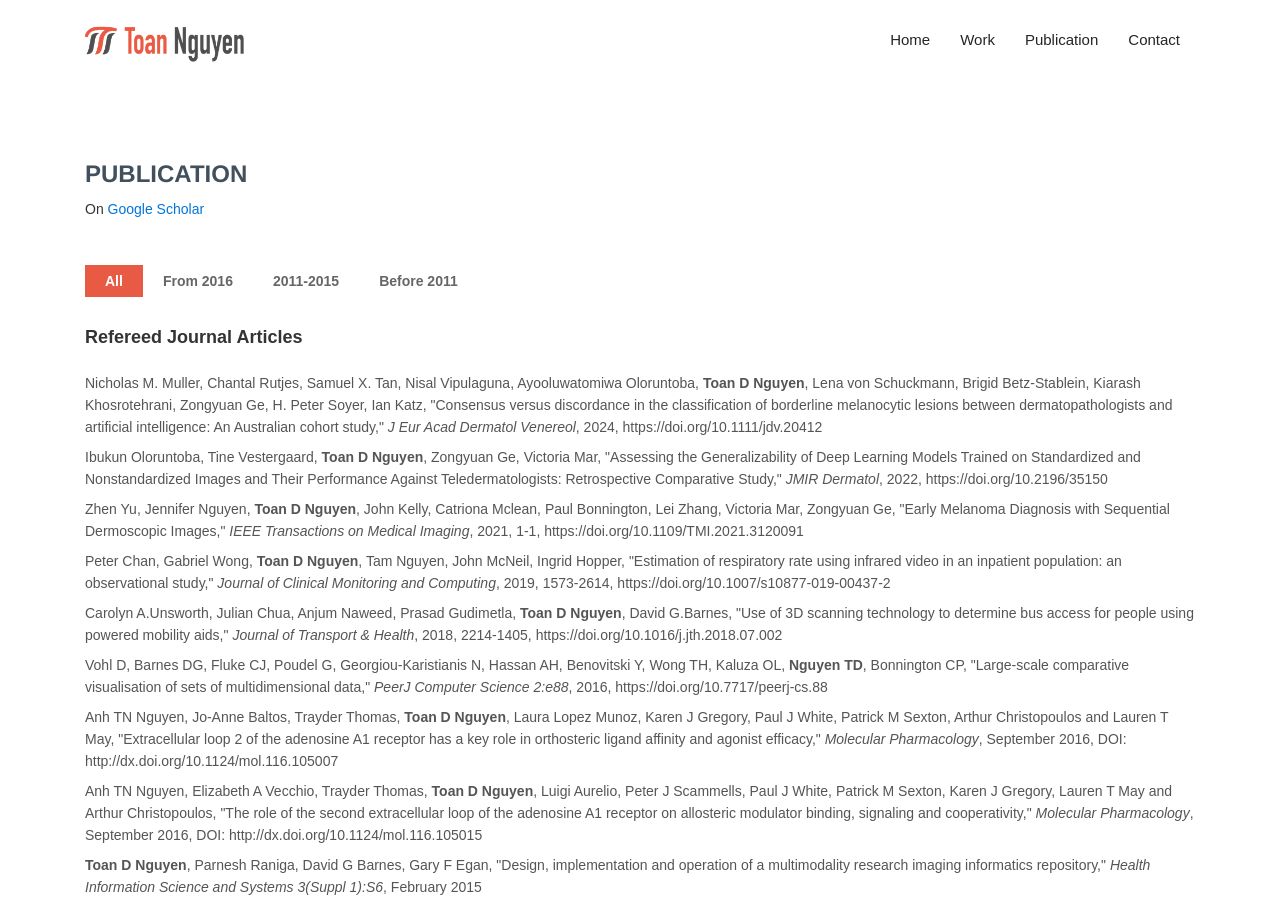
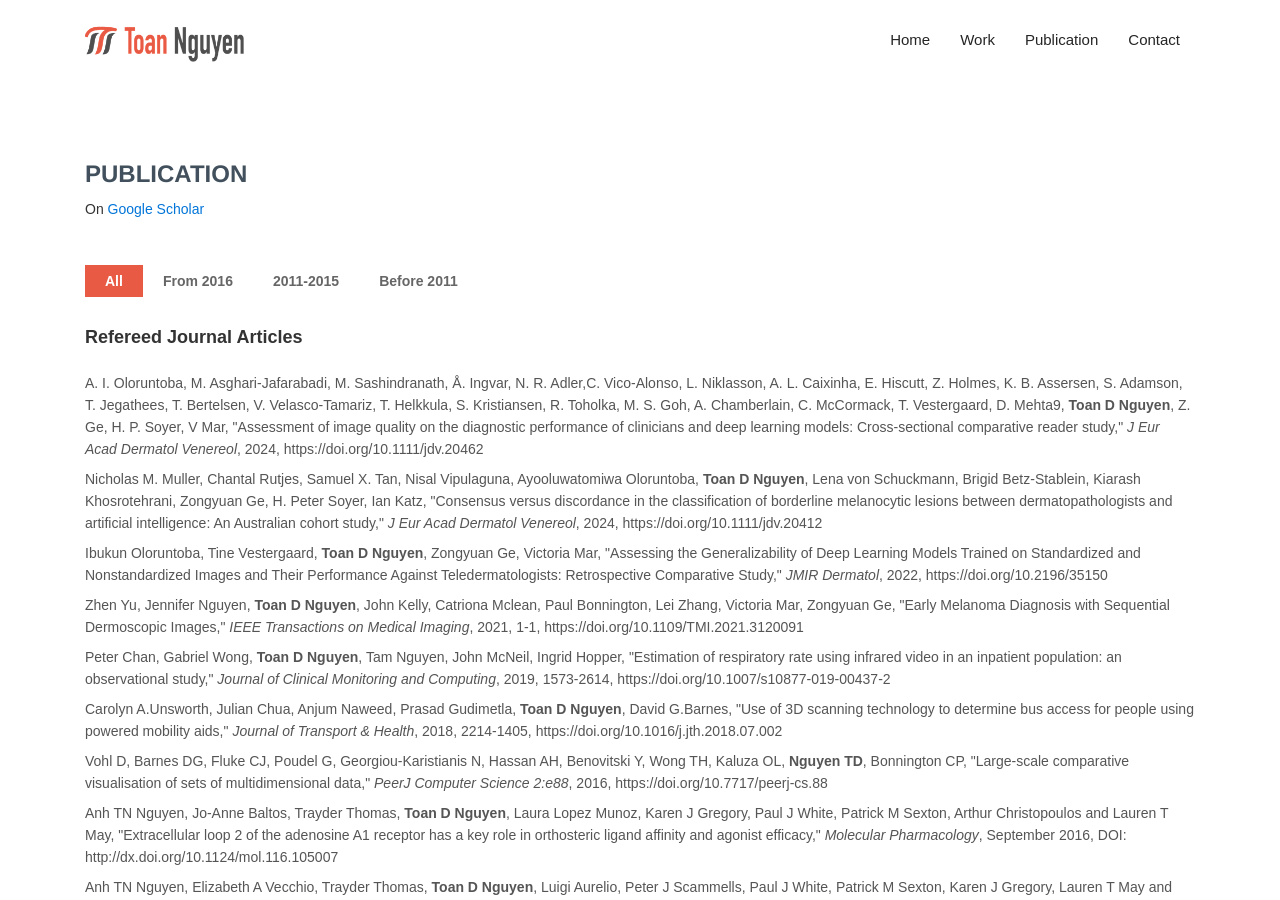
Before and after one commit to ntoand/toaninfo, a Jekyll site: the page built from _pages/publication/index.html, in a window 1280 px wide and 900 px high. Built offline with Jekyll 4.4.1, drawn with Linux system fonts in a browser that asks for light colours; nearby versions of some CDN libraries; some web fonts are replaced.

Commit message:
Add paper

```diff
--- a/_pages/publication/index.html
+++ b/_pages/publication/index.html
@@ -26,6 +26,7 @@ scripts:
   <div class="paper-container">
     <h2>Refereed Journal Articles</h2>
     <ul>
+      <li class="mix y2024 from_2016" data-order= "16">A. I. Oloruntoba, M. Asghari-Jafarabadi, M. Sashindranath, Å. Ingvar, N. R. Adler,C. Vico-Alonso, L. Niklasson, A. L. Caixinha, E. Hiscutt, Z. Holmes, K. B. Assersen, S. Adamson, T. Jegathees, T. Bertelsen, V. Velasco-Tamariz, T. Helkkula, S. Kristiansen, R. Toholka,  M. S. Goh, A. Chamberlain, C. McCormack, T. Vestergaard, D. Mehta9, <b>Toan D Nguyen</b>, Z. Ge, H. P. Soyer, V Mar, "Assessment of image quality on the diagnostic performance of clinicians and deep learning models: Cross-sectional comparative reader study," <i>J Eur Acad Dermatol Venereol</i>, 2024, https://doi.org/10.1111/jdv.20462</li>
       <li class="mix y2024 from_2016" data-order= "17">Nicholas M. Muller,  Chantal Rutjes,  Samuel X. Tan,  Nisal Vipulaguna,  Ayooluwatomiwa Oloruntoba,  <b>Toan D Nguyen</b>,  Lena von Schuckmann,  Brigid Betz-Stablein,  Kiarash Khosrotehrani,  Zongyuan Ge,  H. Peter Soyer,  Ian Katz, "Consensus versus discordance in the classification of borderline melanocytic lesions between dermatopathologists and artificial intelligence: An Australian cohort study," <i>J Eur Acad Dermatol Venereol</i>, 2024, https://doi.org/10.1111/jdv.20412</li>
       <li class="mix y2022 from_2016" data-order= "18">Ibukun Oloruntoba, Tine Vestergaard, <b>Toan D Nguyen</b>, Zongyuan Ge, Victoria Mar, "Assessing the Generalizability of Deep Learning Models Trained on Standardized and Nonstandardized Images and Their Performance Against Teledermatologists: Retrospective Comparative Study," <i>JMIR Dermatol</i>, 2022, https://doi.org/10.2196/35150</li>
       <li class="mix y2021 from_2016" data-order= "19">Zhen Yu, Jennifer Nguyen, <b>Toan D Nguyen</b>, John Kelly, Catriona Mclean, Paul Bonnington, Lei Zhang, Victoria Mar, Zongyuan Ge, "Early Melanoma Diagnosis with Sequential Dermoscopic Images," <i>IEEE Transactions on Medical Imaging</i>, 2021, 1-1, https://doi.org/10.1109/TMI.2021.3120091</li>
--- a/docs/feed.xml
+++ b/docs/feed.xml
@@ -1,4 +1,4 @@
-<?xml version="1.0" encoding="utf-8"?><feed xmlns="http://www.w3.org/2005/Atom" ><generator uri="https://jekyllrb.com/" version="4.3.4">Jekyll</generator><link href="https://www.toaninfo.com/feed.xml" rel="self" type="application/atom+xml" /><link href="https://www.toaninfo.com/" rel="alternate" type="text/html" /><updated>2024-11-06T10:11:31+11:00</updated><id>https://www.toaninfo.com/feed.xml</id><title type="html">Toan Nguyen | Homepage</title><subtitle>Toan Nguyen homepage, portfolio, blog
+<?xml version="1.0" encoding="utf-8"?><feed xmlns="http://www.w3.org/2005/Atom" ><generator uri="https://jekyllrb.com/" version="4.3.4">Jekyll</generator><link href="https://www.toaninfo.com/feed.xml" rel="self" type="application/atom+xml" /><link href="https://www.toaninfo.com/" rel="alternate" type="text/html" /><updated>2024-12-11T09:54:21+11:00</updated><id>https://www.toaninfo.com/feed.xml</id><title type="html">Toan Nguyen | Homepage</title><subtitle>Toan Nguyen homepage, portfolio, blog
 </subtitle><entry><title type="html">My first post</title><link href="https://www.toaninfo.com/blog/2017/05/01/my-post/" rel="alternate" type="text/html" title="My first post" /><published>2017-05-01T23:04:49+10:00</published><updated>2017-05-01T23:04:49+10:00</updated><id>https://www.toaninfo.com/blog/2017/05/01/my-post</id><content type="html" xml:base="https://www.toaninfo.com/blog/2017/05/01/my-post/"><![CDATA[<p>This is a blog <code class="language-plaintext highlighter-rouge">post</code></p>
 
 <p>Code snippets</p>
--- a/docs/publication/index.html
+++ b/docs/publication/index.html
@@ -115,6 +115,7 @@
   <div class="paper-container">
     <h2>Refereed Journal Articles</h2>
     <ul>
+      <li class="mix y2024 from_2016" data-order= "16">A. I. Oloruntoba, M. Asghari-Jafarabadi, M. Sashindranath, Å. Ingvar, N. R. Adler,C. Vico-Alonso, L. Niklasson, A. L. Caixinha, E. Hiscutt, Z. Holmes, K. B. Assersen, S. Adamson, T. Jegathees, T. Bertelsen, V. Velasco-Tamariz, T. Helkkula, S. Kristiansen, R. Toholka,  M. S. Goh, A. Chamberlain, C. McCormack, T. Vestergaard, D. Mehta9, <b>Toan D Nguyen</b>, Z. Ge, H. P. Soyer, V Mar, "Assessment of image quality on the diagnostic performance of clinicians and deep learning models: Cross-sectional comparative reader study," <i>J Eur Acad Dermatol Venereol</i>, 2024, https://doi.org/10.1111/jdv.20462</li>
       <li class="mix y2024 from_2016" data-order= "17">Nicholas M. Muller,  Chantal Rutjes,  Samuel X. Tan,  Nisal Vipulaguna,  Ayooluwatomiwa Oloruntoba,  <b>Toan D Nguyen</b>,  Lena von Schuckmann,  Brigid Betz-Stablein,  Kiarash Khosrotehrani,  Zongyuan Ge,  H. Peter Soyer,  Ian Katz, "Consensus versus discordance in the classification of borderline melanocytic lesions between dermatopathologists and artificial intelligence: An Australian cohort study," <i>J Eur Acad Dermatol Venereol</i>, 2024, https://doi.org/10.1111/jdv.20412</li>
       <li class="mix y2022 from_2016" data-order= "18">Ibukun Oloruntoba, Tine Vestergaard, <b>Toan D Nguyen</b>, Zongyuan Ge, Victoria Mar, "Assessing the Generalizability of Deep Learning Models Trained on Standardized and Nonstandardized Images and Their Performance Against Teledermatologists: Retrospective Comparative Study," <i>JMIR Dermatol</i>, 2022, https://doi.org/10.2196/35150</li>
       <li class="mix y2021 from_2016" data-order= "19">Zhen Yu, Jennifer Nguyen, <b>Toan D Nguyen</b>, John Kelly, Catriona Mclean, Paul Bonnington, Lei Zhang, Victoria Mar, Zongyuan Ge, "Early Melanoma Diagnosis with Sequential Dermoscopic Images," <i>IEEE Transactions on Medical Imaging</i>, 2021, 1-1, https://doi.org/10.1109/TMI.2021.3120091</li>
```
